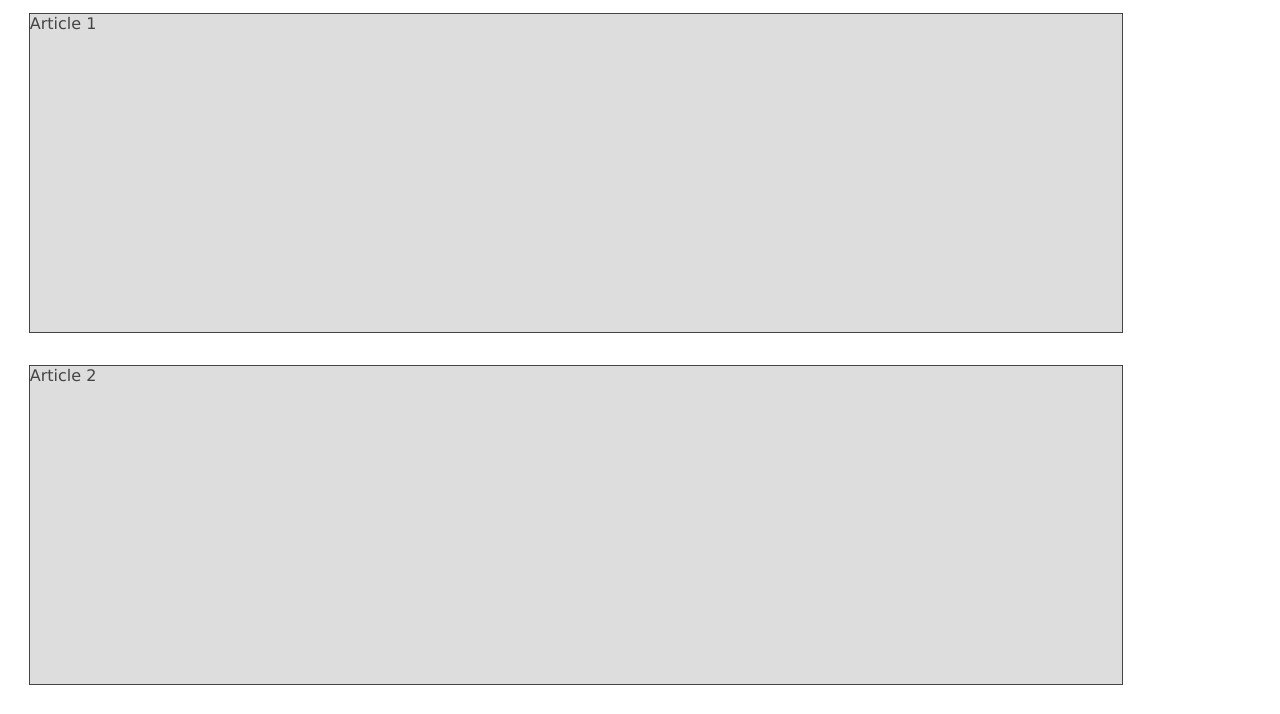
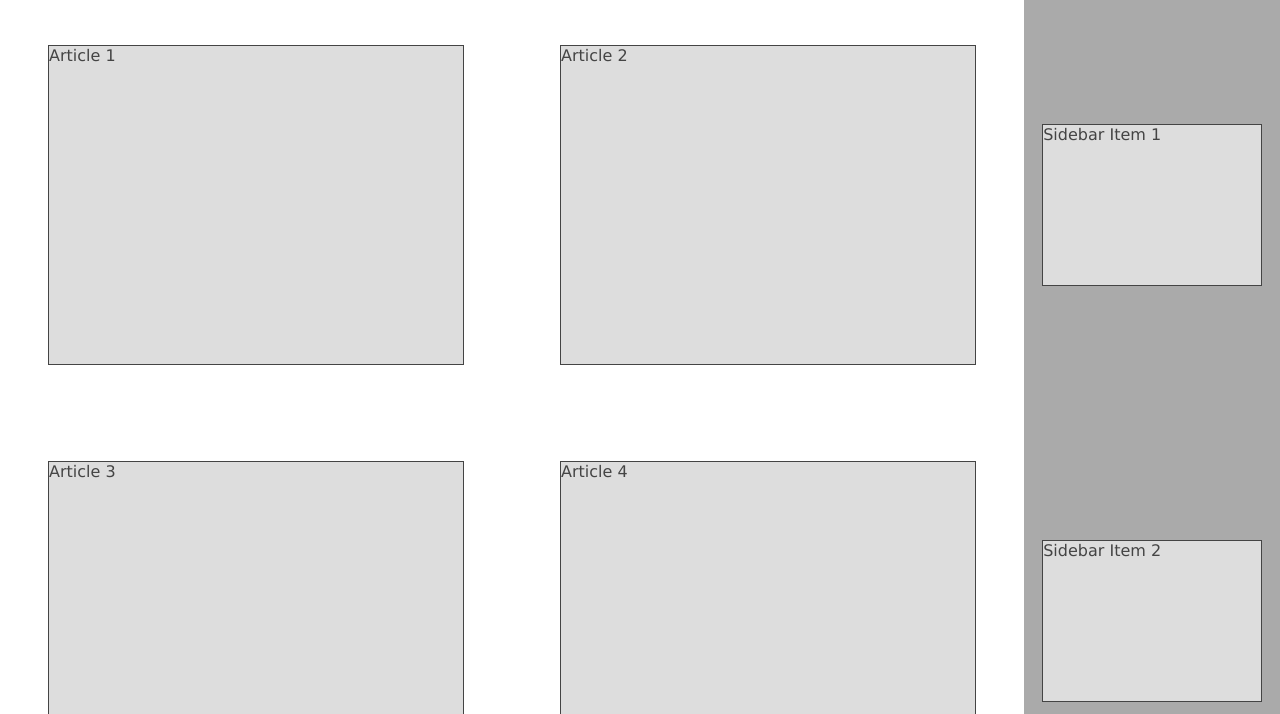
Before and after one commit to nmughal/flexyblog, a plain HTML site: page index.html in a window 1280 px wide. Shown: the part 115-829 px from the top of the page. Drawn offline with Linux system fonts and the light colour scheme.

Commit message:
added media query for tablet size screen

```diff
--- a/style.css
+++ b/style.css
@@ -33,7 +33,7 @@ body {
 
 .container {
   justify-content: space-between;
-  width: 90%;
+  width: 100%;
 }
 
 .posts {
@@ -86,7 +86,7 @@ footer p {
   padding-left: 0.5em;
 }
 
-@media screen and (min-width: 350px) and (max-width: 700px) {
+@media screen and (min-width: 35em) {
   .hero h1 {
     display: flex;
     justify-content: center;
@@ -118,8 +118,13 @@ footer p {
   .sidebar {
     display: flex;
     flex-direction: row;
-    align-items: center;
-    flex: 0 0 20%;
+    justify-content: space-around;
+  }
+
+  .sidebar section {
+    margin-top: 1em;
+    height: 10em;
+    width: 30%
   }
 
   footer {
@@ -134,3 +139,32 @@ footer p {
     padding-right: 1em;
   }
 }
+
+@media screen and (min-width: 70em) {
+  .container {
+    display: flex;
+  }
+
+  .posts {
+    justify-content: space-around;
+    flex-wrap: wrap;
+    flex: 4 0 20%;
+  }
+
+  .posts article {
+    margin: 3em;
+    flex: 1 0 30%;
+  }
+
+  .sidebar {
+    flex: 0 0 20%;
+    flex-direction: column;
+    align-items: center;
+  }
+
+  .sidebar section {
+    margin-top: 2em;
+    width: 85%;
+  }
+
+}
```
